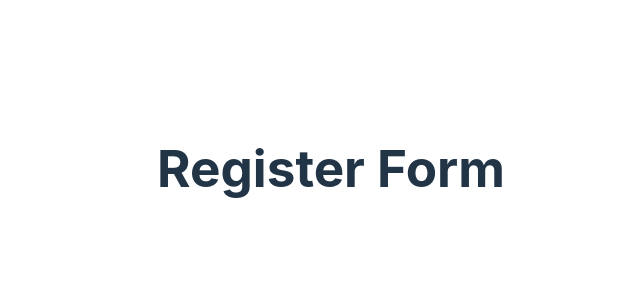
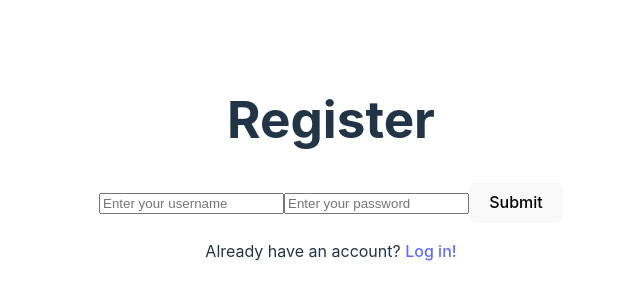
Before and after one commit to MBRBota/budget-manager, a React (Vite) app: page /register in a window 1280 px wide. Shown: the part 232-532 px from the top of the page, without its empty margins (309-949 px from the left). Built offline with nearby package versions, Linux system fonts and the light colour scheme; no server answers.

Commit message:
feat: add register and login forms

```diff
--- /dev/null
+++ b/src/components/auth/LoginForm.jsx
@@ -0,0 +1,55 @@
+import { useContext, useState } from "react"
+import { loginUser } from "../../services/auth.service"
+import { Link, Navigate } from "react-router-dom"
+import { UserContext } from "../../context/UserContext"
+
+
+export default function LoginForm() {
+  const [userCredentials, setUserCredentials] = useState({ username: "", password: "" })
+  const { setUser } = useContext(UserContext)
+
+  const handleInputChange = (e) => {
+    const { name, value } = e.target
+    setUserCredentials({
+      ...userCredentials,
+      [name]: value
+    })
+  }
+
+  const handleSubmit = async (e) => {
+    e.preventDefault()
+
+    const response = await loginUser(userCredentials);
+    if (!response.success)
+      return <Navigate to="/register" replace />
+
+    setUser(response.data)
+    return <Navigate to="/statistics" replace />
+  }
+
+  return (
+    <>
+      <form className="login-form" onSubmit={handleSubmit}>
+        <h1>Login</h1>
+        <input
+          type="text"
+          name="username"
+          value={userCredentials.username}
+          onChange={handleInputChange}
+          placeholder="Enter your username"
+          required
+        />
+        <input
+          type="password"
+          name="password"
+          value={userCredentials.password}
+          onChange={handleInputChange}
+          placeholder="Enter your password"
+          required
+        />
+        <button type="submit">Submit</button>
+      </form>
+      <p>Don't have an account yet? <Link to="/register">Register!</Link></p>
+    </>
+  )
+}
--- /dev/null
+++ b/src/components/auth/RegisterForm.jsx
@@ -0,0 +1,51 @@
+import { useState } from "react"
+import { registerUser } from "../../services/auth.service"
+import { Link, Navigate } from "react-router-dom"
+
+
+export default function RegisterForm() {
+  const [userCredentials, setUserCredentials] = useState({ username: "", password: "" })
+
+  const handleInputChange = (e) => {
+    const { name, value } = e.target
+    setUserCredentials({
+      ...userCredentials,
+      [name]: value
+    })
+  }
+
+  const handleSubmit = async (e) => {
+    e.preventDefault()
+
+    const response = await registerUser(userCredentials)
+
+    if (response.success)
+      return <Navigate to='/login' replace />
+  }
+
+  return (
+    <>
+      <form className="login-form" onSubmit={handleSubmit}>
+        <h1>Register</h1>
+        <input
+          type="text"
+          name="username"
+          value={userCredentials.username}
+          onChange={handleInputChange}
+          placeholder="Enter your username"
+          required
+        />
+        <input
+          type="password"
+          name="password"
+          value={userCredentials.password}
+          onChange={handleInputChange}
+          placeholder="Enter your password"
+          required
+        />
+        <button type="submit" >Submit</button>
+      </form>
+      <p>Already have an account? <Link to="/login">Log in!</Link></p>
+    </>
+  )
+}
--- a/src/pages/LoginPage.jsx
+++ b/src/pages/LoginPage.jsx
@@ -1,10 +1,11 @@
+import LoginForm from "../components/auth/LoginForm";
 
 
 export default function LoginPage() {
 
   return (
-    <>
-      <h1>Login Form</h1>
-    </>
+    <div className="login-form__container">
+      <LoginForm />
+    </div>
   )
 }
--- a/src/pages/RegisterPage.jsx
+++ b/src/pages/RegisterPage.jsx
@@ -1,10 +1,11 @@
+import RegisterForm from "../components/auth/RegisterForm";
 
 
 export default function RegisterPage() {
 
   return (
-    <>
-      <h1>Register Form</h1>
-    </>
+    <div className="register-form__container">
+      <RegisterForm />
+    </div>
   )
 }
```
Also changed, not shown: src/components/ProtectedLayout.jsx (deleted, +0 -15 lines).
